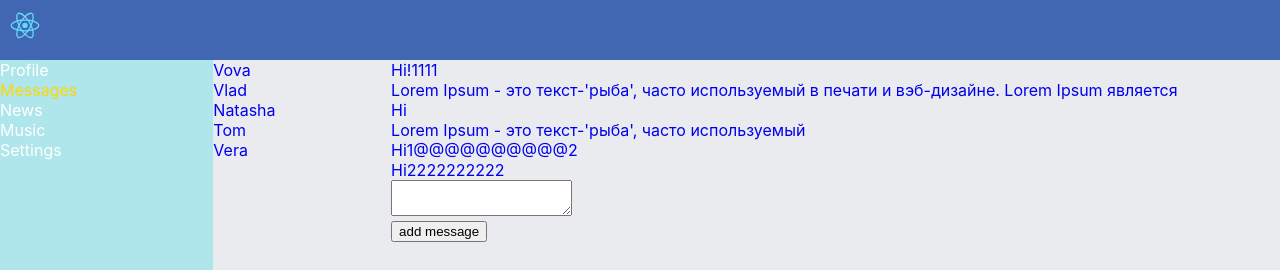
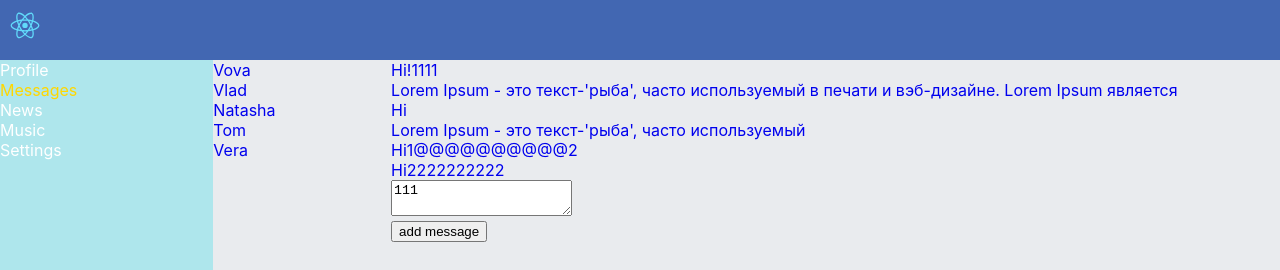
Before and after one commit to Vova0410/SocialN, a React (Create React App) app: page /dialogs in a window 1280 px wide. Shown: the top 270 px of the page. Built offline with nearby package versions, Linux system fonts and the light colour scheme.

Commit message:
lesson 35 Удаляем render.js колбэком вызываем rerenderEntireTree

```diff
--- a/src/App.js
+++ b/src/App.js
@@ -17,7 +17,8 @@ const App = (props) => {
         <Navbar />
         <div className="app_wrapper_content">
             <Route path='/profile' render={ () => <Profile stateProfile={props.state.profilePage} addPost={props.addPost} upDatepost={props.upDatepost} />} />
-            <Route path='/dialogs' render={ () => <Dialogs stateDialogs={props.state.messagePage} addMessage={props.addMessage} /> } />
+            <Route path='/dialogs' render={ () => <Dialogs stateDialogs={props.state.messagePage} addMessage={props.addMessage} upDataMessage={props.upDataMessage} /> } />
+
             <Route path='/news' component={News}/>
             <Route path="/music" component={Music}/>
           <Route path="/settings" component={Settings}/>
--- a/src/components/Dialogs/Dialogs.jsx
+++ b/src/components/Dialogs/Dialogs.jsx
@@ -6,20 +6,20 @@ import Message from './Message/Message';
 
 
 const Dialogs = (props) => {
-
-
 let dialogsElements = props.stateDialogs.dialogs.map( dialogEl => <DialogItem name={dialogEl.name} id={dialogEl.id} />);
 let messagesElements = props.stateDialogs.messages.map( messEl => <DialogItem name={messEl.message} id={messEl.id} />);
 
 let newMessageText = React.createRef();
 
-let addMessage1 = () => {
+/*let addMessage1 = () => {
+    //let text = newMessageText.current.value;
+    props.addMessage();
+};*/
 
+let onMessageChange = () => {
     let text = newMessageText.current.value;
-    props.addMessage(text);
-    newMessageText.current.value = '';
-
-};
+    props.upDataMessage(text);
+}
 
     return (
     <div className={classes.dialogs_wrapper}>
@@ -29,10 +29,10 @@ let addMessage1 = () => {
         <div className={classes.dialogs_messages}>
             { messagesElements }
             <div className={classes.message_addMessage_text}>
-                <textarea ref={newMessageText}></textarea>
+                <textarea ref={newMessageText} onChange={onMessageChange} value={props.stateDialogs.newMessageVal}></textarea>
             </div>
             <div className={classes.message_addMessage_button}>
-                <button onClick={ addMessage1 }>add message</button>
+                <button onClick={ props.addMessage }>add message</button>
             </div>
 
         </div>
--- a/src/components/Profile/MyPosts/MyPosts.jsx
+++ b/src/components/Profile/MyPosts/MyPosts.jsx
@@ -9,14 +9,14 @@ const MyPosts = (props) => {
 
     let newPostElement = React.createRef();
 
-    let addPost1 = () => {
+    /*let addPost1 = () => {
 
         props.addPost(props.newPostText);
         //props.upDatepost(''); // зануление
 
-    };
+    };*/
 
-    let OnPostChange = () => {
+    let onPostChange = () => {
 
         let newText = newPostElement.current.value;
         props.upDatepost(newText);
@@ -28,10 +28,10 @@ const MyPosts = (props) => {
                     <h3>myposts</h3>
                 <div>
                     <div>
-                        <textarea ref={newPostElement} value={props.newPostText} onChange={OnPostChange}></textarea>
+                        <textarea ref={newPostElement} value={props.newPostText} onChange={onPostChange}></textarea>
                     </div>
                     <div className={classes.myposts_button}>
-                        <button onClick={ addPost1 }>Add post</button>
+                        <button onClick={ props.addPost }>Add post</button>
                     </div>
                 </div>
                 { postElements }
--- a/src/index.js
+++ b/src/index.js
@@ -1,10 +1,26 @@
 import React from 'react';
+import ReactDOM from 'react-dom';
 import './index.css';
-import {renderIntareTree} from './render';
 import * as serviceWorker from './serviceWorker';
+import App from './App';
 import state from './state/state';
+import {addPost, addMessage, upDatepost, upDataMessage, subscribe} from './state/state';
+import{BrowserRouter} from 'react-router-dom';
 
+let renderIntareTree = (state) => {
+    ReactDOM.render(
+        <BrowserRouter>
+         <App state={state}
+              addPost={addPost}
+              addMessage={addMessage}
+              upDatepost={upDatepost}
+              upDataMessage={upDataMessage} />
+        </BrowserRouter>,
+        document.getElementById('root'));
+};
 renderIntareTree(state);
+subscribe(renderIntareTree);
+
 
 
  // If you want your app to work offline and load faster, you can change
--- a/src/render.js
+++ /dev/null
@@ -1,17 +0,0 @@
-import React from 'react';
-import ReactDOM from 'react-dom';
-import './index.css';
-import App from './App';
-import * as serviceWorker from './serviceWorker';
-import {addPost} from './state/state';
-import {addMessage} from './state/state';
-import {upDatepost} from './state/state';
-import{BrowserRouter} from 'react-router-dom';
-
-
-export let renderIntareTree = (state) => {
-    ReactDOM.render(
-        <BrowserRouter>
-            <App state={state} addPost={addPost} addMessage={addMessage} upDatepost={upDatepost} />
-        </BrowserRouter>, document.getElementById('root'));
-};
--- a/src/state/state.jsx
+++ b/src/state/state.jsx
@@ -1,4 +1,11 @@
-import {renderIntareTree} from '../render';
+
+let renderIntareTree = () => {
+    console.log("state changed");
+};
+
+export const subscribe = (observer) => {
+    renderIntareTree = observer;
+};
 
 let state = {
     profilePage: {
@@ -9,7 +16,7 @@ let state = {
             {id: 4, post: "Hi, haw are you?", likesCount: 1},
             {id: 5, post: "Hi, haw are you?", likesCount: 121},
         ],
-        newPostText: '11111111111'
+        newPostText: ''
     },
     messagePage: {
         dialogs: [
@@ -27,7 +34,8 @@ let state = {
             {id: 4, message: "Lorem Ipsum - это текст-'рыба', часто используемый"},
             {id: 5, message: "Hi1@@@@@@@@@@2"},
             {id: 6, message: "Hi2222222222"},
-        ]
+        ],
+        newMessageVal: '111'
     }
 };
 window.state = state;
@@ -44,19 +52,29 @@ export let addPost = () => {
     renderIntareTree(state);
 };
 
-export let addMessage = (messageText) => {
-
-    let newMessageText = {
-        id: 7,
-        message: messageText
-    };
-    state.messagePage.messages.push(newMessageText);
-    renderIntareTree(state);
-};
-
 export let upDatepost = (newText) => {
     state.profilePage.newPostText = newText;
     renderIntareTree(state);
 };
 
+
+export let addMessage = () => {
+
+    let newMessageText = {
+        id: 7,
+        message: state.messagePage.newMessageVal
+    };
+    state.messagePage.messages.push(newMessageText);
+    state.messagePage.newMessageVal = ''; // обнуляем
+    renderIntareTree(state);
+};
+
+
+
+export let upDataMessage = (newMess) => {
+    state.messagePage.newMessageVal = newMess;
+
+    renderIntareTree(state);
+};
+
 export default state;
```
